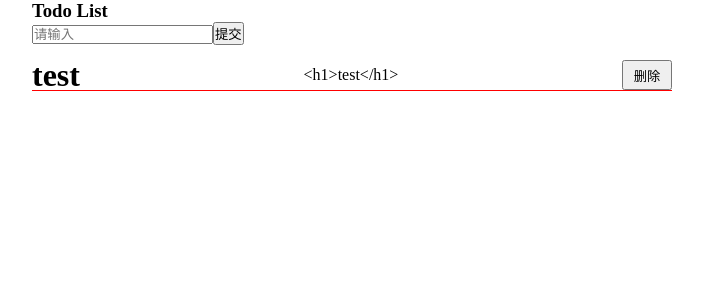
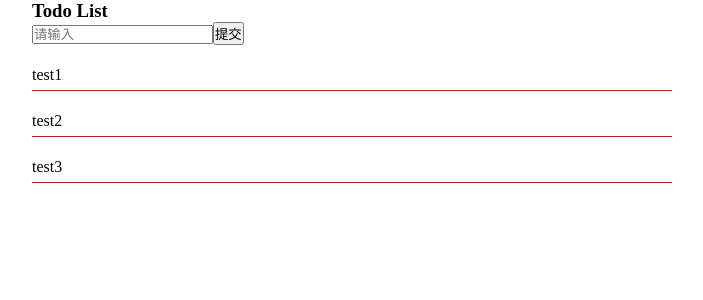
Before and after one commit to dengzhiteng/React, a React (Create React App) app in the folder my-app/: page / in a window 1280 px wide. Shown: the top 300 px of the page, without its empty margins (288-991 px from the left). Built offline with nearby package versions, Linux system fonts and the light colour scheme.

Commit message:
子组件调用父组件的方法

```diff
--- /dev/null
+++ b/my-app/src/TodoItem.js
@@ -0,0 +1,19 @@
+import React, { Component } from "react";
+export class TodoItem extends Component {
+  constructor(props) {
+    super(props);
+    this.delItem = this.delItem.bind(this);
+  }
+  render() {
+    return (
+      <div onClick={this.delItem} className="item">
+        <span dangerouslySetInnerHTML={{ __html: this.props.content }}></span>
+      </div>
+    );
+  }
+  delItem() {
+    // 删除
+    this.props.handleItemDel(this.props.index);
+  }
+}
+export default TodoItem;
--- a/my-app/src/TodoList.js
+++ b/my-app/src/TodoList.js
@@ -1,5 +1,6 @@
-import React, { Component, Fragment } from "react";
-import "./TodoList.css";
+import React, { Component } from "react";
+import "./style/TodoList.css";
+import TodoItem from "./TodoItem.js";
 
 class TodoList extends Component {
   render() {
@@ -18,13 +19,12 @@ class TodoList extends Component {
         <ul>
           {this.state.list.map((item, index) => {
             return (
-              <li key={index} className="item">
-                <span dangerouslySetInnerHTML={{ __html: item }}></span>
-                {item}
-                <button onClick={this.handleItemDel.bind(this, index)}>
-                  删除
-                </button>
-              </li>
+              <TodoItem
+                content={item}
+                index={index}
+                key={index}
+                handleItemDel={this.handleItemDel.bind(this)}
+              ></TodoItem>
             );
           })}
         </ul>
@@ -36,7 +36,7 @@ class TodoList extends Component {
     //  接受传值
     super(props);
     this.state = {
-      list: ["<h1>test</h1>"],
+      list: ["test1", "test2", "test3"],
       keyWords: "",
     };
     this.inputChangedHandler = this.inputChangedHandler.bind(this);
@@ -49,7 +49,7 @@ class TodoList extends Component {
     });
   };
   // 提交
-  handleSubmit(event) {
+  handleSubmit() {
     const keyWords = this.state.keyWords;
     if (!keyWords) return;
     this.setState({
@@ -58,7 +58,7 @@ class TodoList extends Component {
     });
   }
   //   删除 li
-  handleItemDel(index, event) {
+  handleItemDel(index) {
     const listCopy = [...this.state.list];
     listCopy.splice(index, 1);
     this.setState({
--- a/my-app/src/index.js
+++ b/my-app/src/index.js
@@ -1,6 +1,5 @@
 import React from "react";
 import ReactDOM from "react-dom";
-import App from "./App";
 import TodoList from "./TodoList";
 
 ReactDOM.render(
--- a/my-app/src/TodoList.css
+++ b/my-app/src/style/TodoList.css
@@ -13,7 +13,7 @@ ul {
     list-style: none;
 }
 
-li.item {
+.item {
     border-bottom: 1px solid red;
     display: flex;
     justify-content: space-between;
@@ -21,7 +21,7 @@ li.item {
     margin-top: 15px;
 }
 
-li.item button {
+.item button {
     width: 50px;
     height: 30px;
 }
```
